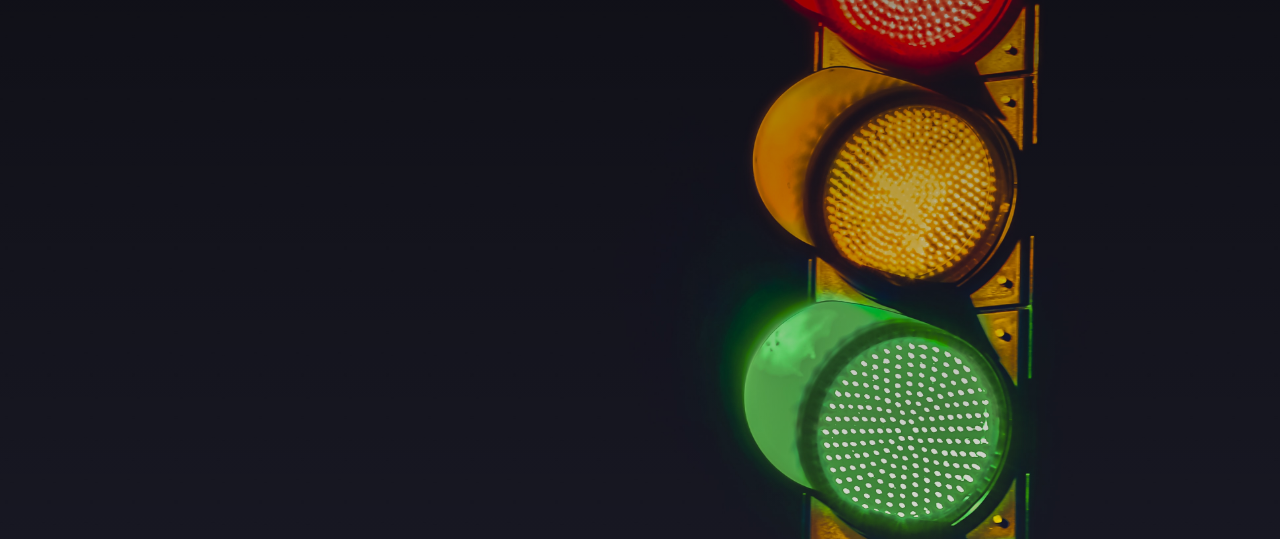
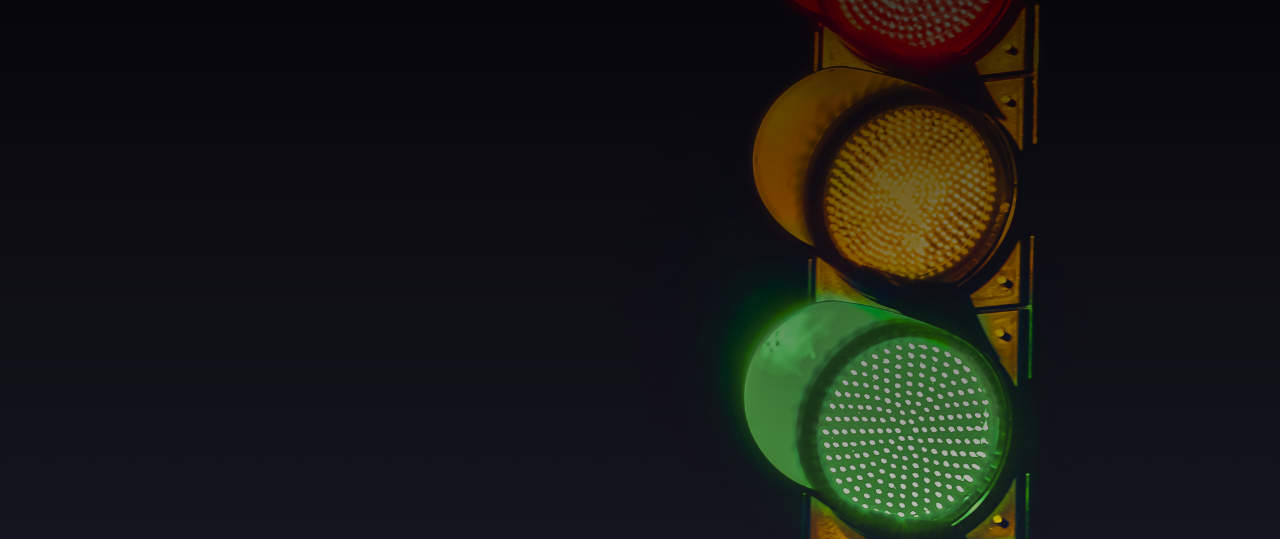
Before and after one commit to plaxamana/ui-design-1, a plain HTML site: page index.html in a window 1280 px wide. Shown: the part 261-800 px from the top of the page. Drawn offline with Linux system fonts and the light colour scheme.

Commit message:
darkened background and changed pos for mobile

```diff
--- a/style.css
+++ b/style.css
@@ -10,8 +10,10 @@ body {
     height: 100vh;
     font-family: 'Montserrat', sans-serif;
     color: #FFF;
-    background: linear-gradient( rgba(0, 0, 0, 0.5), rgba(0, 0, 0, 0.1) ), url(stoplight.jpg);
+    background: linear-gradient( rgba(0, 0, 0, 1), rgba(0, 0, 0, 0.2) ), url(stoplight.jpg);
     background-size: cover;
+    background-repeat: no-repeat;
+    background-position: right;
 }
 
 .container::before {
@@ -28,7 +30,7 @@ body {
 }
 
 .container {
-    padding: 4em;
+    padding: 1.125em;
     opacity: .8;
 }
 
@@ -42,6 +44,15 @@ p {
     margin-top: .5em;
 }
 
+@media (min-width: 500px) {
+  body {
+    background-position: initial;
+  }
+
+  .container {
+    padding: 4em;
+  }
+}
 
 /*
 
```
